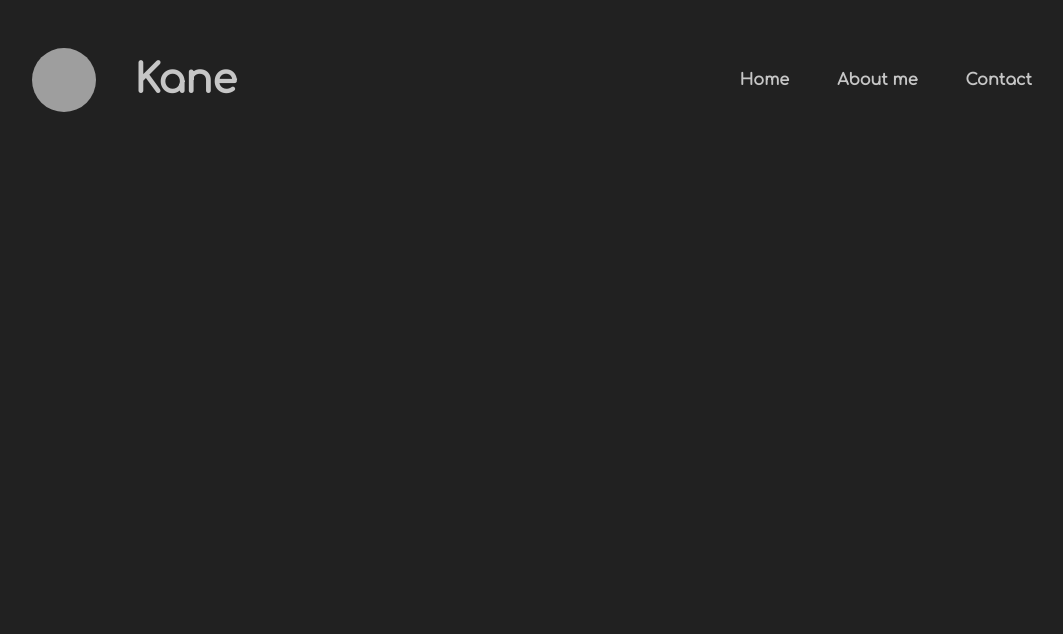
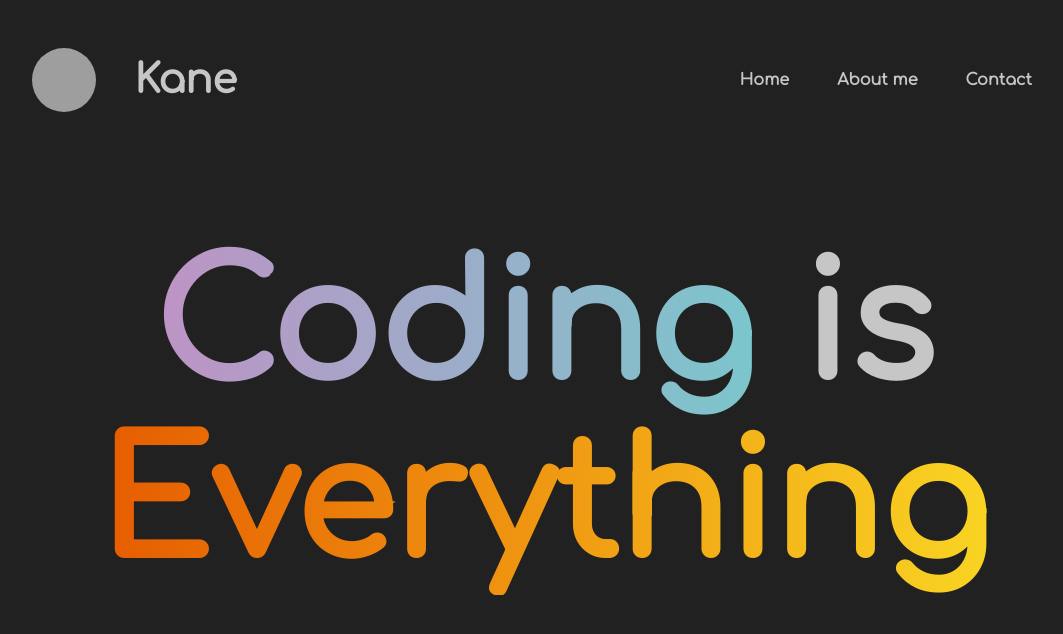
Before and after one commit to kane50613/ka1e, a Vue app: page / in a window 1280 px wide. Shown: the top 634 px of the page, without its empty margins (96-1159 px from the left). Built offline with nearby package versions, Linux system fonts and the light colour scheme; grey boxes are pictures that could not be loaded.

Commit message:
main page done!

```diff
--- a/src/App.vue
+++ b/src/App.vue
@@ -27,7 +27,8 @@ export default {
     border-radius: 3px;
 }
 
-body {
+html, body {
+    height: 95%;
     background-color: #212121;
 }
 
@@ -37,6 +38,7 @@ body {
     -webkit-font-smoothing: antialiased;
     -moz-osx-font-smoothing: grayscale;
     text-align: center;
+    height: 100%;
 }
 
 .fade-enter-active,
--- a/src/components/Main.vue
+++ b/src/components/Main.vue
@@ -1,5 +1,7 @@
 <template>
-
+    <div class="MainContainer">
+        <strong class="title"><span class="coding">Coding</span> is <span class="everything">Everything</span></strong>
+    </div>
 </template>
 
 <script>
@@ -9,5 +11,29 @@ export default {
 </script>
 
 <style scoped>
+    .MainContainer {
+        height: 80%;
+        display: flex;
+        align-items: center;
+    }
 
+    .title {
+        font-size: 1000%;
+    }
+
+    .title .coding {
+        background: #be93c5;
+        background: -webkit-linear-gradient(to right, #be93c5, #7bc6cc);
+        background: linear-gradient(to right, #be93c5, #7bc6cc);
+        -webkit-background-clip: text;
+        -webkit-text-fill-color: transparent;
+    }
+
+    .title .everything {
+        background: #e65c00;
+        background: -webkit-linear-gradient(to right, #e65c00, #f9d423);
+        background: linear-gradient(to right, #e65c00, #f9d423);
+        -webkit-background-clip: text;
+        -webkit-text-fill-color: transparent;
+    }
 </style>
--- a/src/components/Navbar.vue
+++ b/src/components/Navbar.vue
@@ -67,6 +67,7 @@ export default {
         display: none;
         height: 100%;
         z-index: 10;
+        margin-top: 5px;
     }
 
     .menuButton .menubtn {
```
